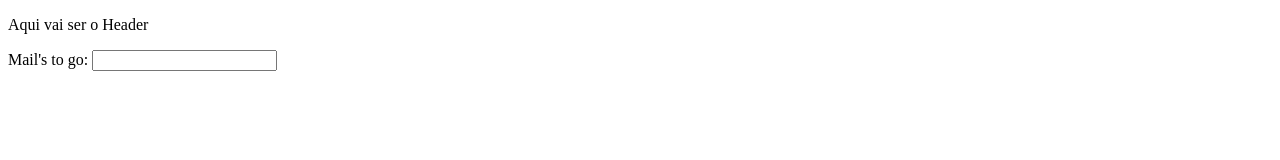
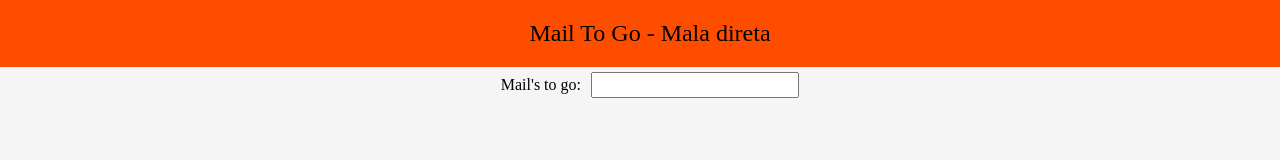
Before and after one commit to 0Left/MailToGoInterfaceProp, a plain HTML site: page index.html in a window 1280 px wide. Drawn offline with Linux system fonts and the light colour scheme.

Commit message:
Comecei a entender como as coisas funcionam, e vamo que vamo, amanhã finaliza o formulario e dps pensa em uma utilidade

```diff
--- a/Style.css
+++ b/Style.css
@@ -0,0 +1,45 @@
+/* General Infos*/
+h1,h2,h3,h4,h5,h6,body {
+    margin: 0;
+}
+body {
+    background-color: whitesmoke;
+}
+/* Header Infos*/
+.general-header {
+    text-align: center;
+    margin-top: 0;
+    overflow: hidden;
+    background-color: #FF4D00;
+    padding: 20px 10px;
+    width: 100%;
+}
+.header-main-text {
+    text-align: center;
+    margin: auto;
+    font-size: 24px;
+}
+
+/* Forms Infos */
+
+.FormsVisualBox {
+    display: flex;
+    margin-top: 5px;
+    align-content: center;
+    justify-content: center;
+    flex-wrap: nowrap;
+}
+form>label {
+    display: flex;
+    flex-direction: column;
+    text-align: right;
+    width: 100px;
+    line-height: 26px;
+    margin-bottom: 10px;
+}
+
+form>input {
+    height: 20px;
+    flex: 0 0 200px;
+    margin-left: 10px;
+}
--- a/index.html
+++ b/index.html
@@ -6,11 +6,11 @@
         </script>
     </head>
     <body>
-        <div>
-            <p>Aqui vai ser o Header</p>
+        <div class="general-header">
+            <p class="header-main-text">Mail To Go - Mala direta</p>
         </div>
         <div>
-            <form>
+            <form name="MainForm" id="MainForm" class="FormsVisualBox">
                 <label for="MailList">Mail's to go:</label>
                 <input type="text" id="MailList" name="MailList"></br>
             </form>
```
